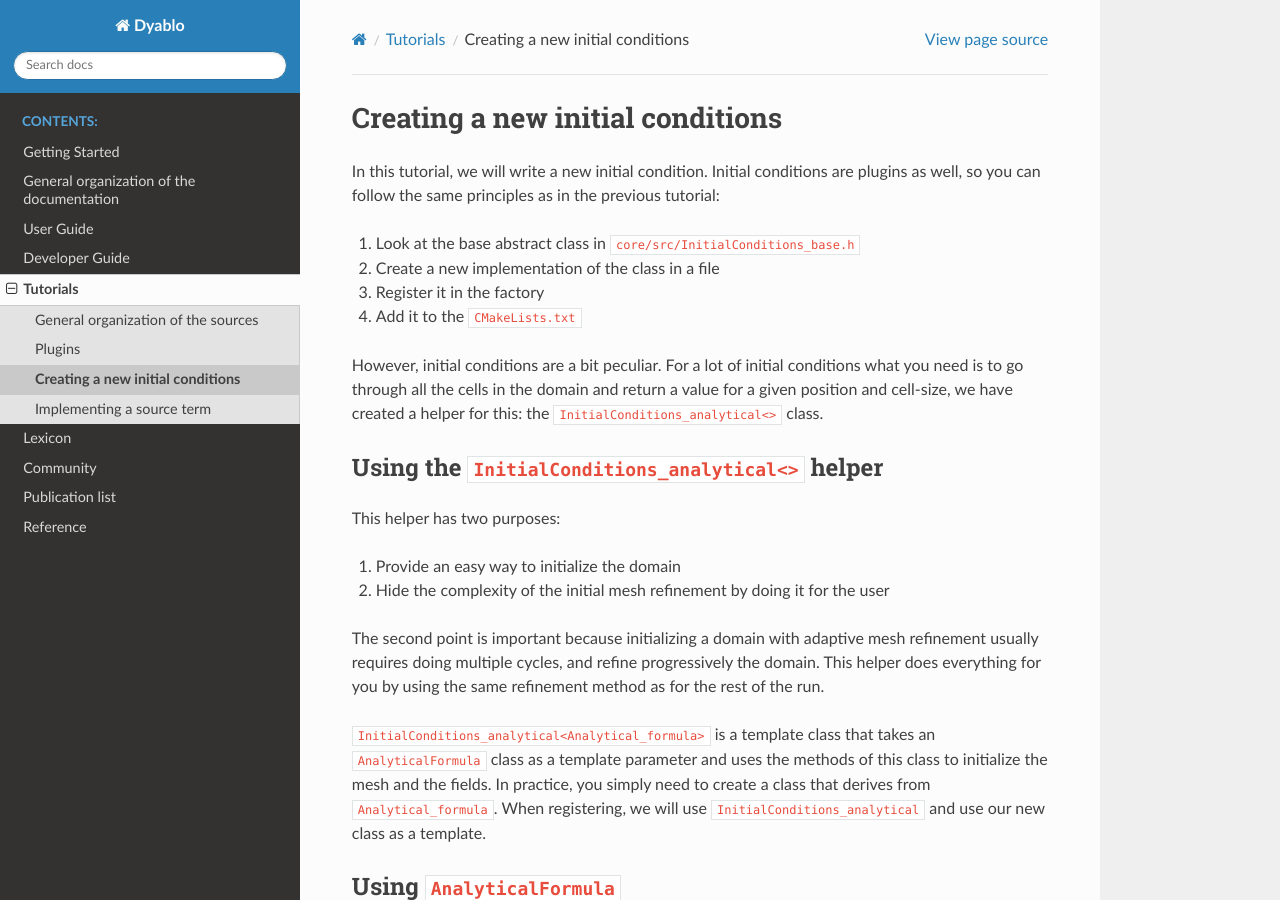
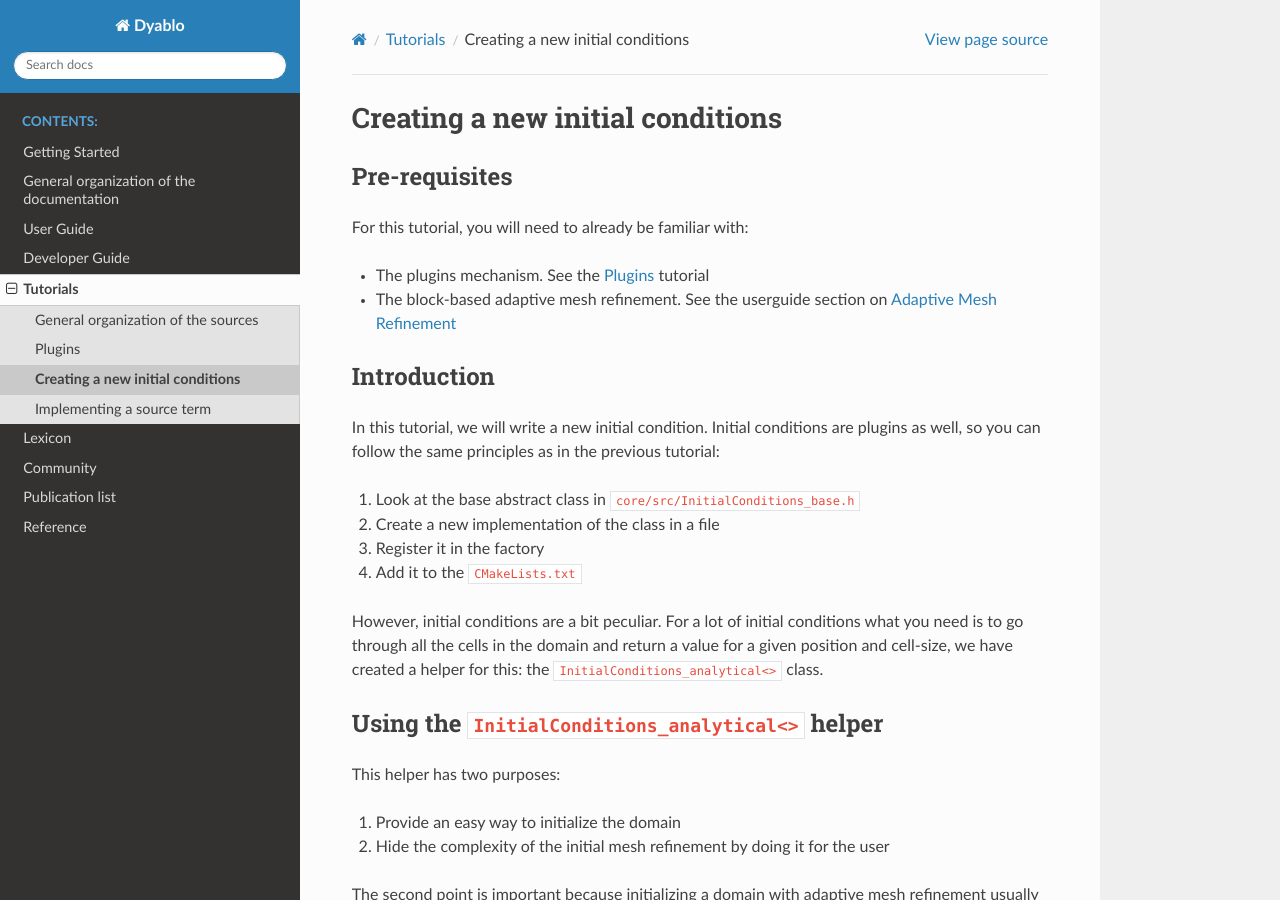
Before and after one commit to Dyablo-HPC/dyablo-docs, a Sphinx documentation site: the page built from source/tutorials/creating_initial_conditions.rst, in a window 1280 px wide and 900 px high. Built offline with Sphinx 7.4.7 and the Read the Docs theme 3.1.0, drawn with Linux system fonts in a browser that asks for light colours; formulas are drawn with MathJax 3; pages that are not in the unit, such as notebooks, are missing from menus.

Commit message:
Added pre-requisites

```diff
--- a/source/tutorials/creating_initial_conditions.rst
+++ b/source/tutorials/creating_initial_conditions.rst
@@ -1,5 +1,16 @@
 Creating a new initial conditions
 =================================
+
+Pre-requisites
+--------------
+
+For this tutorial, you will need to already be familiar with:
+
+* The plugins mechanism. See the :doc:`plugins` tutorial
+* The block-based adaptive mesh refinement. See the userguide section on :doc:`/userguide/amr`
+
+Introduction
+------------
 
 In this tutorial, we will write a new initial condition. Initial conditions are plugins as well, so you can follow the same principles as in the previous tutorial:
 
```
Also changed, not shown: source/tutorials/implementing_a_source_term.rst (+7 -0 lines).
